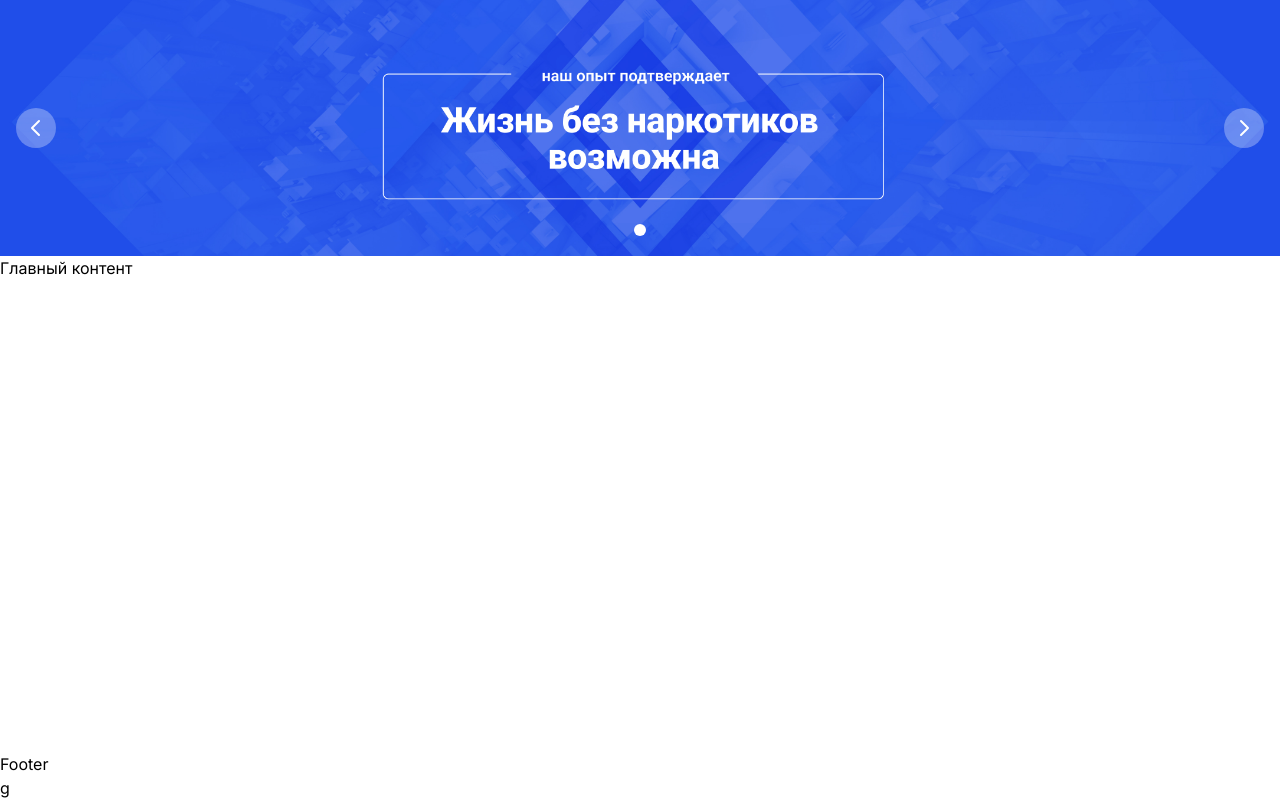
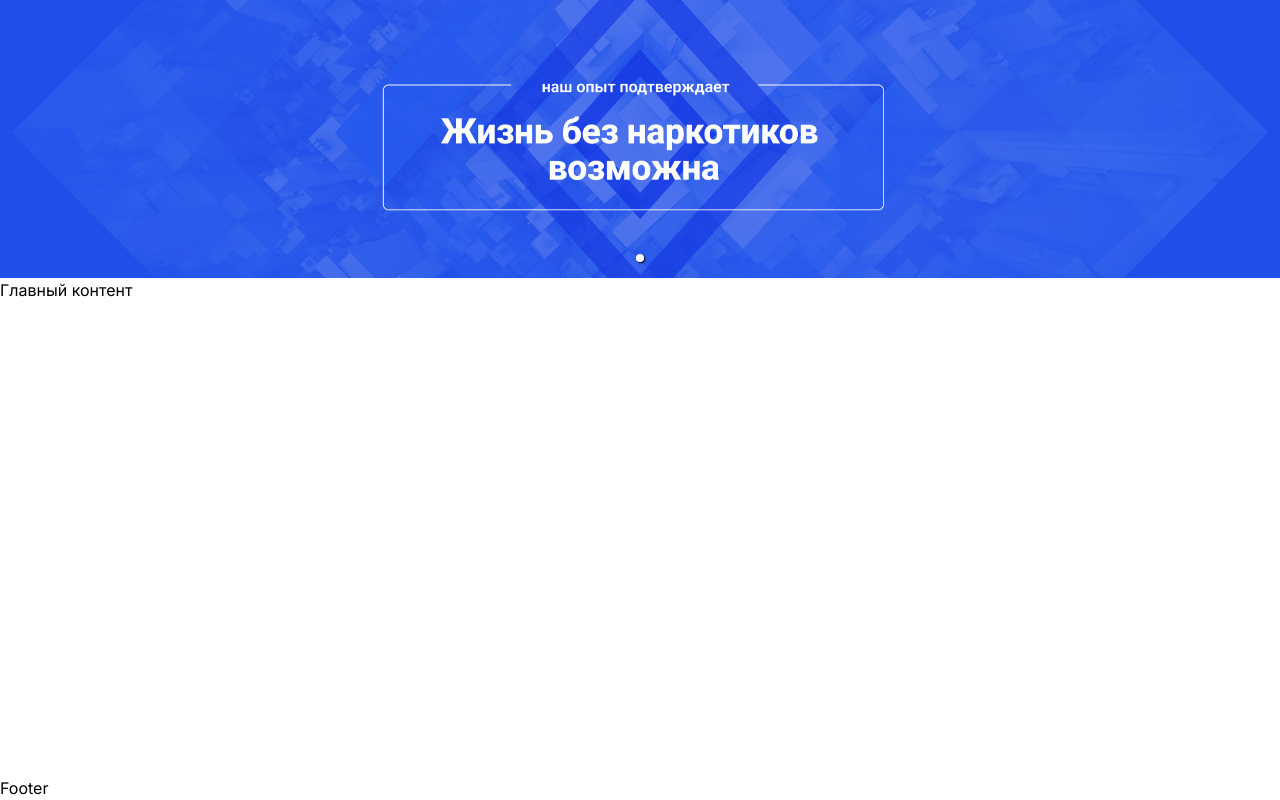
Before and after one commit to gvpaleev/rzf.na-msk.ru, a Next.js app: page / in a window 1280 px wide. Built offline with nearby package versions, Linux system fonts and the light colour scheme.

Commit message:
SITE-159: added carousel package

```diff
--- a/components/Layout/Layout.tsx
+++ b/components/Layout/Layout.tsx
@@ -7,12 +7,14 @@ import './styles.css'
 
 export const MainLayout: FC = ({ children }) => {
   return (
-    <div className='wrapper flex flex-col min-h-screen'>
-      <header className='page-header'>
-        <TopBanner />
-      </header>
-      <main className='page-main flex-grow'>{children}</main>
-      <footer className='page-footer'>Footer</footer>g
-    </div>
+    <>
+      <div className='wrapper flex flex-col min-h-screen'>
+        <header>
+          <TopBanner />
+        </header>
+        <main className='flex-grow'>{children}</main>
+        <footer>Footer</footer>
+      </div>
+    </>
   )
 }
--- a/components/Layout/TopBanner.tsx
+++ b/components/Layout/TopBanner.tsx
@@ -1,8 +1,16 @@
-import { Carousel } from 'flowbite-react'
 import { FC } from 'react'
+import { Carousel } from 'react-responsive-carousel'
+import 'react-responsive-carousel/lib/styles/carousel.min.css'
 
 export const TopBanner: FC = () => (
-  <Carousel className='h-64 carousel'>
-    <img className='min-h-fit' alt='...' src='/top-banner.jpg' />
+  <Carousel
+    showStatus={false}
+    showThumbs={false}
+    showArrows={false}
+    autoPlay={true}
+  >
+    <div>
+      <img alt='...' src='/top-banner.jpg' />
+    </div>
   </Carousel>
 )
--- a/package.json
+++ b/package.json
@@ -23,6 +23,7 @@
     "prettier": "^2.8.8",
     "react": "18.2.0",
     "react-dom": "18.2.0",
+    "react-responsive-carousel": "^3.2.23",
     "tailwindcss": "3.3.2",
     "typescript": "5.0.4"
   }
```
Also changed, not shown: 1 other file (tests, documents, lock files or other folders).
